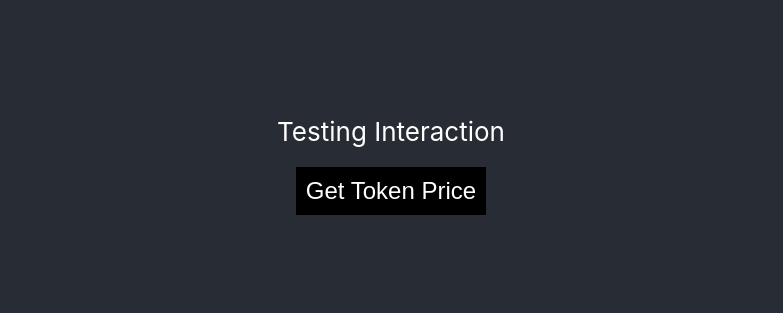
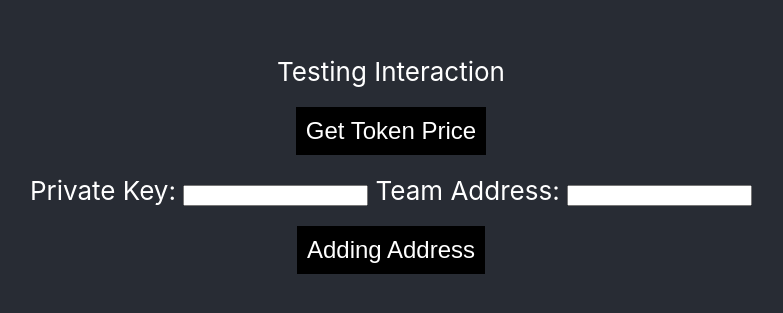
Before and after one commit to Muhammad-Shahrukh-Azeem/KuzTech_Loyalty_Polygon_AWS_Hardhat_With_Scripts, a React (Create React App) app in the folder frontend/: page / in a window 1280 px wide. Shown: the part 225-538 px from the top of the page, without its empty margins (249-1032 px from the left). Built offline with nearby package versions, Linux system fonts and the light colour scheme; no server answers; what @alch/alchemy-web3 would draw is missing.

Commit message:
make call and send functions

```diff
--- a/frontend/src/App.js
+++ b/frontend/src/App.js
@@ -1,6 +1,6 @@
 import logo from "./logo.svg";
 import "./App.css";
-import { getPrice } from "./init";
+import { getPrice, addTeamAddress } from "./init";
 // import React, {useState} from 'react'
 
 // const xx = require('./init');
@@ -15,12 +15,19 @@ function App() {
       <header className="App-header">
         Testing Interaction
         <button onClick={getPrice}> Get Token Price </button>
-        {/* <div>{`value is ${priceToken}`}</div> */}
+        <div id="getTokenValue"> </div>
+        <div>
+          <label for="first">Private Key: </label>
+          <input type="text" id="first" name="first" />
+          <label for="last"> Team Address: </label>
+          <input type="text" id="last" name="last" />
+          <div id="addTeamAddress"> </div>
+          <button onClick={addTeamAddress}> Adding Address </button>
+          </div>
 
       </header>
     </div>
   );
 }
 
-
 export default App;
--- a/frontend/src/init.js
+++ b/frontend/src/init.js
@@ -38,116 +38,32 @@ const controller = new web3.eth.Contract(Controller.abi, Controller.address);
 // console.log(controller.methods)
 // console.log(pp)
 
- export const getPrice = async () => {
+export const getPrice = async () => {
   try {
     // console.log(PhoneBotToken);
     const pprice = await phoneBotToken.tokenPrice();
-    const price = console.log(web3.utils.hexToNumber(pprice));
+    const price = web3.utils.hexToNumber(pprice);
+    document.getElementById("getTokenValue").innerHTML = price;
     return price;
-    // alert(price);
-    // document.querySelectorAll("#xxx").html("value: "+price)
   } catch (e) {
     console.log(e);
   }
 };
 
- const addTeamAddress = async (callerPrivateKey, newTeamAddress) => {
+export const addTeamAddress = async (callerPrivateKey, newTeamAddress) => {
   try {
+    const callerPrivateKey = document.querySelector("#first").value;
+    const newTeamAddress = document.querySelector("#last").value;
     web3.eth.accounts.wallet.add(callerPrivateKey);
     const account = web3.eth.accounts.wallet[0].address;
     const addTeamAddresss = await PhoneBotToken.methods
-      .addTeamAddress("0x25dD6D56533F72512BAe2B7a312984241F84De95")
-      .send({ from: account });
+      .addTeamAddress(newTeamAddress)
+      .send({ from: account, gas: 200000 });
     console.log(addTeamAddresss);
-    // return price;
   } catch (e) {
     console.log(e);
+    document.getElementById("addTeamAddress").innerHTML = e;
   }
 };
 
-
-
-
-
-
-
-
-
-
-
-
-
-
-
-
-
-
-
-
-
-
-
-
-
-//         <button onClick={addTeamAddress}> Add Team Address </button>
-
-// const { providers } = require("ethers");
-// const hre = require("hardhat");
-// const Token = require("./PhoneBotToken.json");
-// const Controller = require("./controller.json");
-// const abi = Token.abi;
-// const CONTRACT_ADDRESS = process.env.CONTRACT_ADDRESS;
-// const PRIVATE_KEY = process.env.PK;
-// const alchemyURL = process.env.URL;
-// const APIKEY = process.env.APIKEY;
-
-// import { ethers } from "ethers";
-
-// const { createAlchemyWeb3 } = require("@alch/alchemy-web3");
-// const web3 = createAlchemyWeb3(alchemyURL);
-
-// const alchemyProvider = new hre.ethers.providers.AlchemyProvider(
-//   "maticmum",
-//   APIKEY
-// );
-
-// const provider = new ethers.getDefaultProvider(URL);
-// const phoneBotToken = new ethers.Contract(CONTRACT_ADDRESS, PB.abi, provider);
-
-// web3.eth.handleRevert = true;
-
-// const controllerContractAddress = process.env.CONTROLLER_ADDRESS;
-
-// const signer = new hre.ethers.Wallet(PRIVATE_KEY, alchemyProvider);
-
-// // console.log("signer done");
-
-// const PhoneBotToken = new web3.eth.Contract(abi, CONTRACT_ADDRESS);
-
-// const controller = new web3.eth.Contract(Controller.abi, controllerContractAddress);
-
-// export const getPrice = async () => {
-
-//   try {
-//     // console.log(PhoneBotToken);
-//     const price = await PhoneBotToken.tokenPrice();
-//     console.log(web3.utils.hexToNumber(price));
-//     return price;
-
-//   } catch (e) {
-//     console.log(e);
-//   }
-// };
-
-// module.exports = {
-//   abi,
-//   Token,
-//   web3,
-//   alchemyProvider,
-//   controllerContractAddress,
-//   signer,
-//   PhoneBotToken,
-//   PRIVATE_KEY,
-//   controller,
-//   CONTRACT_ADDRESS,
-// };
+// PK = 5d40d64c12b77c03461a09f91ef78613ca7f2b08695685428ba5fdb0b3e84207
```
